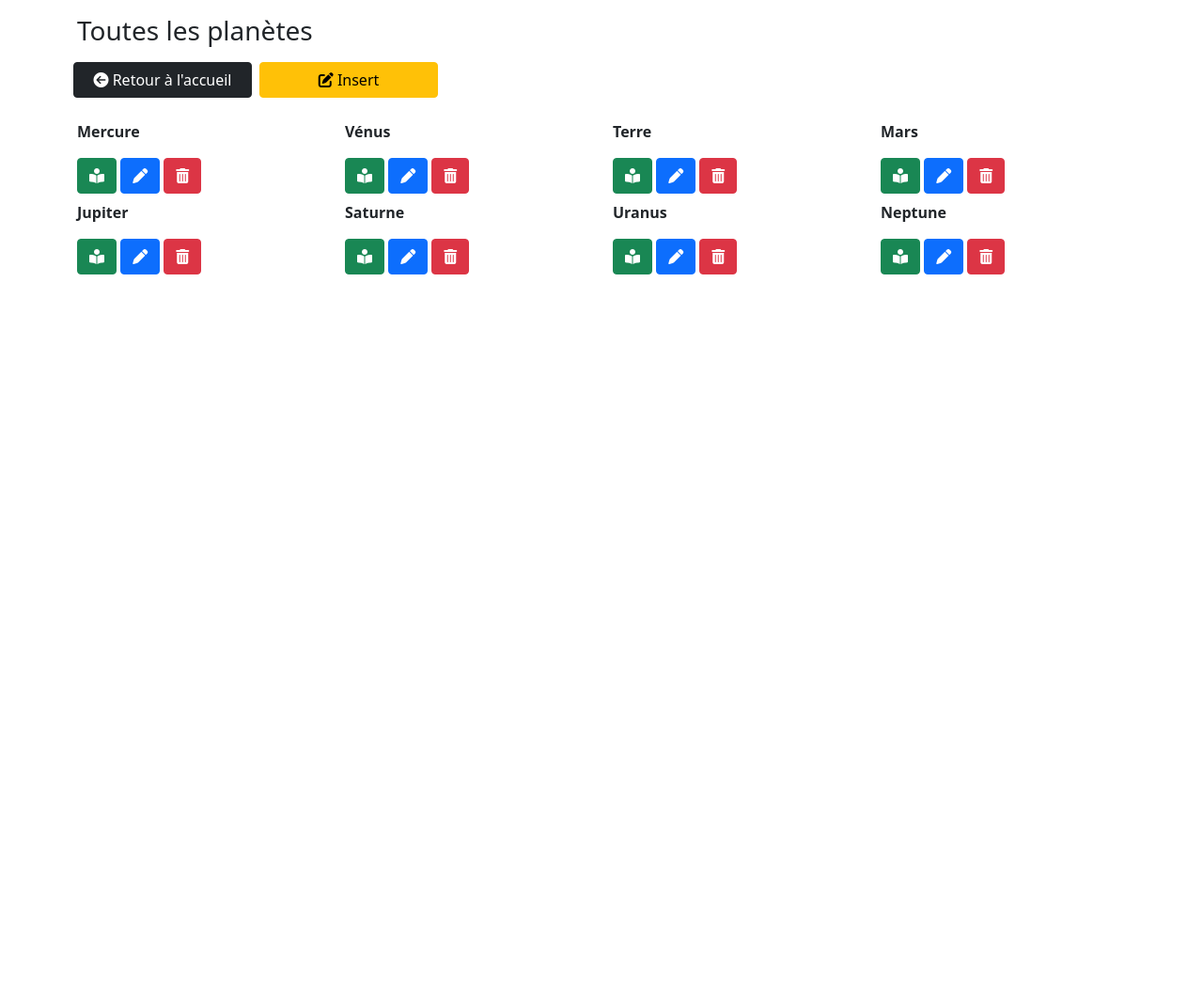
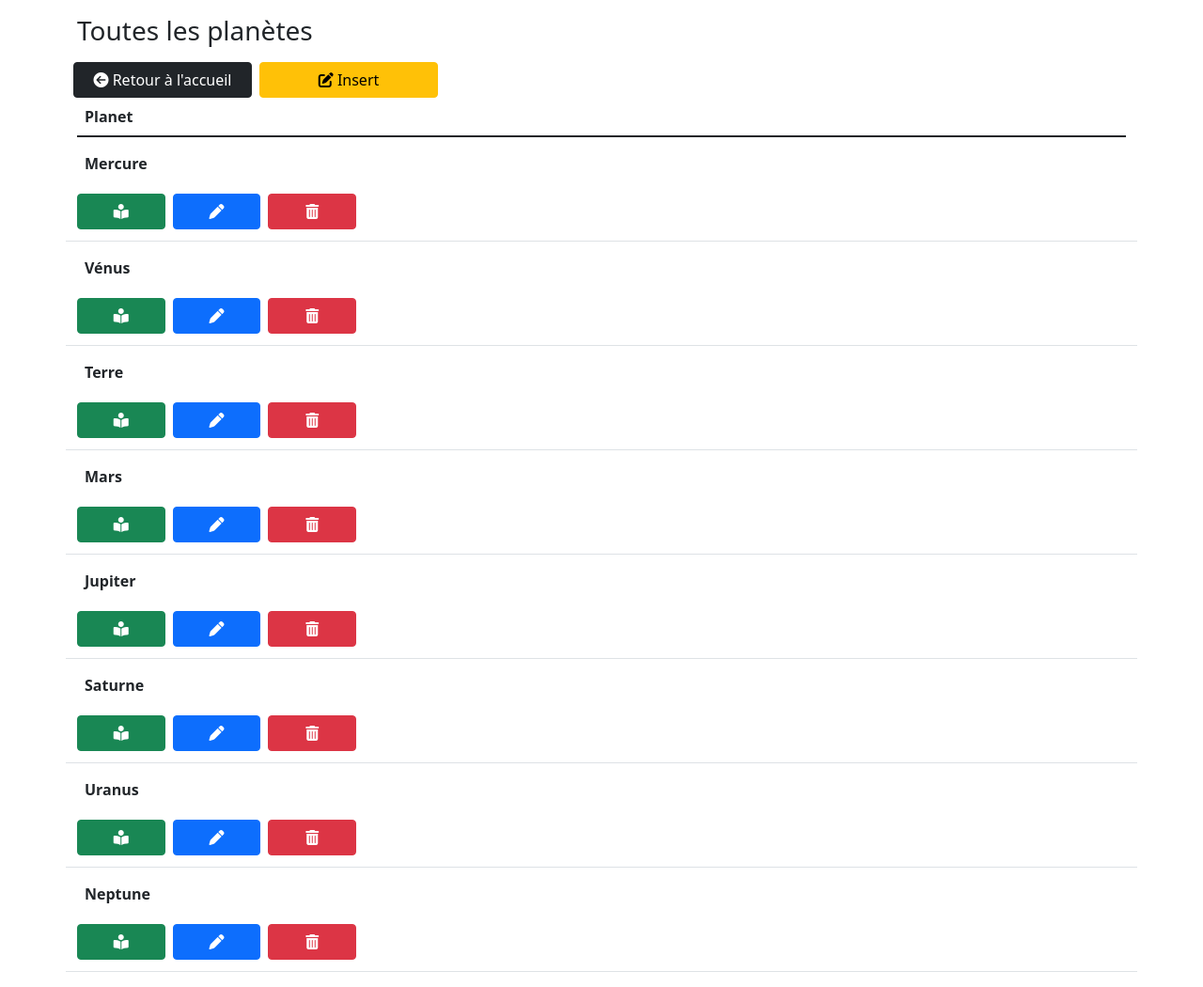
Before and after one commit to D4GNIR/php-pdo-exam, a PHP site: page /index.php?page=planet in a window 1280 px wide. Shown: the whole page at 94% size. Before the commit the page ends 292 px from the top, so only its background shows below. Run offline with PHP 8.4, Linux system fonts and the light colour scheme; data comes from the database, SQL or seed files in the repository; some libraries are stand-ins or nearby versions.

Commit message:
modif affichage all planets

```diff
--- a/View/ViewAllPlanets.php
+++ b/View/ViewAllPlanets.php
@@ -27,14 +27,25 @@ if(!empty($_GET['type'])){
     <a href="?page=planet&action=insert" class="mt-2 col-2 btn btn-warning"><i class="fa-solid fa-pen-to-square"></i> Insert</a>
 </div>
 
-    <div class="row mt-3">
+<table class="table">
+    <thead>
+        <tr>
+            <th colspan="2"><strong>Planet</strong></th>
+        </tr>
+    </thead>
+    <tbody>
+        <tr>
         <?php foreach ($planetsList as $id => $PlanetObject) : ?>
-            <div class="col-3 mt-2"><p><strong><?=$PlanetObject->getNom()?></strong></p>
-            <a href="?page=planet&id=<?=$PlanetObject->getId()?>" class="btn btn-success"><i class="fa-solid fa-book-open-reader"></i></a>
-            <a href="?page=planet&action=modify&id=<?=$PlanetObject->getId()?>" class="btn btn-primary"><i class="fa-solid fa-pen"></i></a>
-            <a href="?page=planet&action=delete&id=<?=$PlanetObject->getId()?>" class="btn btn-danger"><i class="fa-solid fa-trash-can"></i></a>
-        </div>
+            <td class="mt-2 row"><p><strong><?=$PlanetObject->getNom()?></strong></p>
+            <a href="?page=planet&id=<?=$PlanetObject->getId()?>" class="btn btn-success col-1 m-1"><i class="fa-solid fa-book-open-reader"></i></a>
+            <a href="?page=planet&action=modify&id=<?=$PlanetObject->getId()?>" class="btn btn-primary col-1 m-1"><i class="fa-solid fa-pen"></i></a>
+            <a href="?page=planet&action=delete&id=<?=$PlanetObject->getId()?>" class="btn btn-danger col-1 m-1"><i class="fa-solid fa-trash-can"></i></a>
+        </td>
         <?php endforeach; ?>
+        </tr>
+    </tbody>
+</table>
+
         </div>
 
 
```
